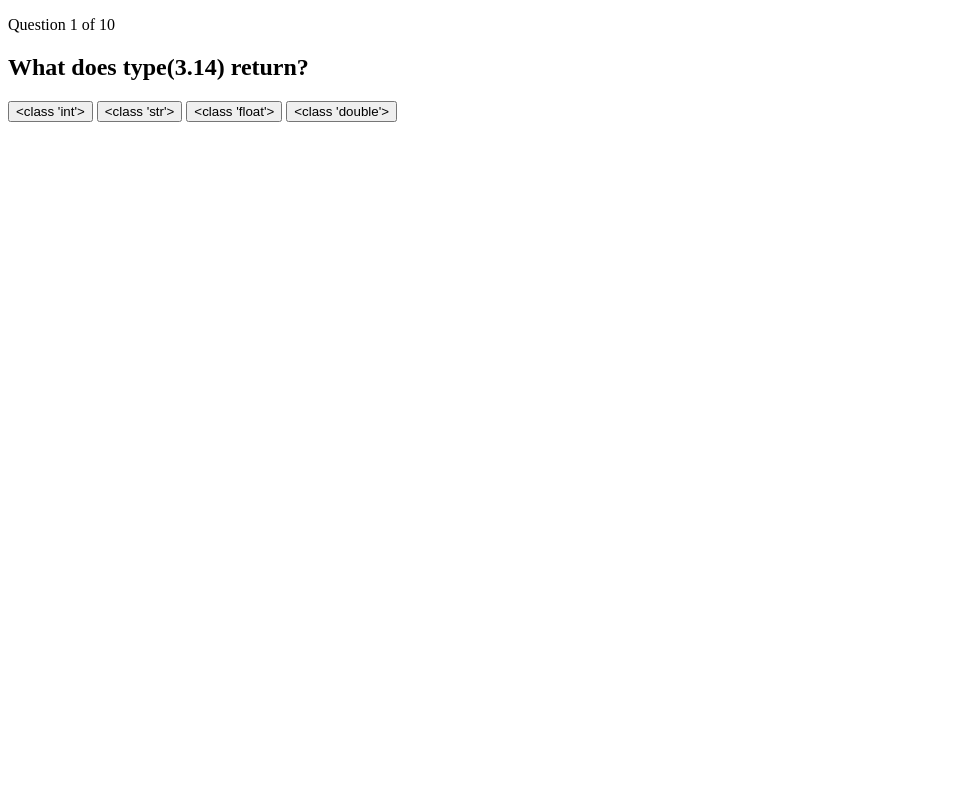
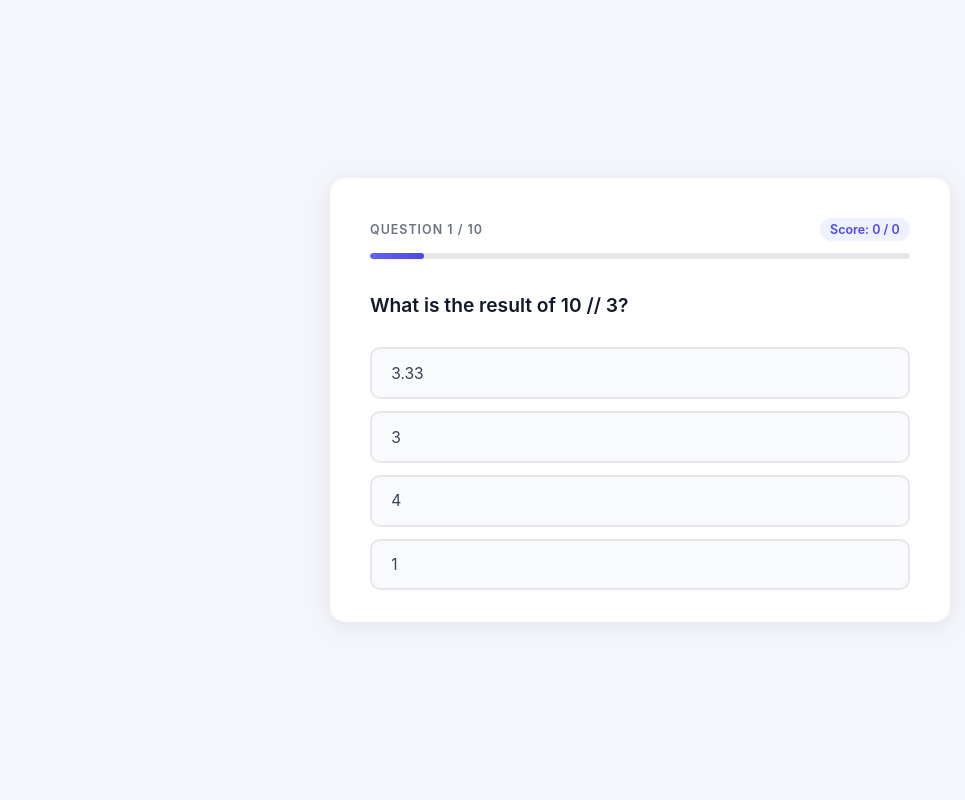
Before and after one commit to embedolla/quiz-app, a Flask app: page / in a window 1280 px wide. Shown: the whole page, without its empty margins (0-965 px from the left). Run offline with Flask 3, Linux system fonts and the light colour scheme.

Commit message:
feat: improve UI and add features

```diff
--- a/app.py
+++ b/app.py
@@ -1,3 +1,5 @@
+import random
+
 from flask import Flask, Response, redirect, render_template, request, session, url_for
 
 from questions import QUESTIONS
@@ -9,27 +11,44 @@ def create_app() -> Flask:
 
     @app.route("/")
     def index() -> str:
-        if session.get("question_index") is None:
+        if session.get("question_index") is None or session.get("question_order") is None:
             session["question_index"] = 0
             session["score"] = 0
+            session["question_order"] = random.sample(range(len(QUESTIONS)), len(QUESTIONS))
         idx = session["question_index"]
+        q_idx = session["question_order"][idx]
         return render_template(
             "question.html",
-            question=QUESTIONS[idx],
+            question=QUESTIONS[q_idx],
             index=idx,
             total=len(QUESTIONS),
+            score=session["score"],
         )
 
     @app.route("/answer", methods=["POST"])
     def answer() -> Response:
         idx = session["question_index"]
+        q_idx = session["question_order"][idx]
         choice = int(request.form["choice"])
-        if choice == QUESTIONS[idx]["answer"]:
+        correct = choice == QUESTIONS[q_idx]["answer"]
+        if correct:
             session["score"] += 1
+        session["feedback_correct"] = correct
+        session["feedback_answer"] = QUESTIONS[q_idx]["choices"][QUESTIONS[q_idx]["answer"]]
         session["question_index"] = idx + 1
-        if session["question_index"] >= len(QUESTIONS):
-            return redirect(url_for("results"))
-        return redirect(url_for("index"))
+        return redirect(url_for("feedback"))
+
+    @app.route("/feedback")
+    def feedback() -> str:
+        correct = session.get("feedback_correct", False)
+        correct_answer = session.get("feedback_answer", "")
+        done = session.get("question_index", 0) >= len(QUESTIONS)
+        return render_template(
+            "feedback.html",
+            correct=correct,
+            correct_answer=correct_answer,
+            done=done,
+        )
 
     @app.route("/results")
     def results() -> str:
--- a/templates/question.html
+++ b/templates/question.html
@@ -2,15 +2,134 @@
 <html lang="en">
 <head>
   <meta charset="UTF-8">
+  <meta name="viewport" content="width=device-width, initial-scale=1">
   <title>Question {{ index + 1 }} of {{ total }}</title>
+  <style>
+    *, *::before, *::after { box-sizing: border-box; margin: 0; padding: 0; }
+
+    body {
+      min-height: 100vh;
+      display: flex;
+      align-items: center;
+      justify-content: center;
+      background: #f4f6fb;
+      font-family: -apple-system, BlinkMacSystemFont, "Segoe UI", sans-serif;
+      color: #1a1a2e;
+      padding: 1.5rem;
+    }
+
+    .card {
+      background: #ffffff;
+      border-radius: 16px;
+      box-shadow: 0 4px 24px rgba(0, 0, 0, 0.08);
+      padding: 2.5rem 2.5rem 2rem;
+      width: 100%;
+      max-width: 620px;
+    }
+
+    /* ── Header row ── */
+    .header {
+      display: flex;
+      justify-content: space-between;
+      align-items: center;
+      margin-bottom: 0.75rem;
+    }
+
+    .question-label {
+      font-size: 0.78rem;
+      font-weight: 600;
+      letter-spacing: 0.08em;
+      text-transform: uppercase;
+      color: #6b7280;
+    }
+
+    .score-badge {
+      font-size: 0.78rem;
+      font-weight: 600;
+      color: #4f46e5;
+      background: #eef2ff;
+      padding: 0.25rem 0.65rem;
+      border-radius: 999px;
+    }
+
+    /* ── Progress bar ── */
+    .progress-track {
+      height: 6px;
+      background: #e5e7eb;
+      border-radius: 999px;
+      margin-bottom: 2rem;
+      overflow: hidden;
+    }
+
+    .progress-fill {
+      height: 100%;
+      background: linear-gradient(90deg, #6366f1, #4f46e5);
+      border-radius: 999px;
+      transition: width 0.3s ease;
+    }
+
+    /* ── Question text ── */
+    .question-text {
+      font-size: 1.2rem;
+      font-weight: 600;
+      line-height: 1.5;
+      margin-bottom: 1.75rem;
+      color: #111827;
+    }
+
+    /* ── Option cards ── */
+    .options {
+      display: flex;
+      flex-direction: column;
+      gap: 0.75rem;
+    }
+
+    .option-btn {
+      width: 100%;
+      padding: 0.9rem 1.2rem;
+      background: #f9fafb;
+      border: 2px solid #e5e7eb;
+      border-radius: 10px;
+      font-size: 0.97rem;
+      font-family: inherit;
+      color: #374151;
+      text-align: left;
+      cursor: pointer;
+      transition: border-color 0.15s, background 0.15s, color 0.15s, transform 0.1s;
+    }
+
+    .option-btn:hover {
+      border-color: #6366f1;
+      background: #eef2ff;
+      color: #4338ca;
+      transform: translateY(-1px);
+    }
+
+    .option-btn:active {
+      transform: translateY(0);
+    }
+  </style>
 </head>
 <body>
-  <p>Question {{ index + 1 }} of {{ total }}</p>
-  <h2>{{ question.question }}</h2>
-  <form method="POST" action="/answer">
-    {% for choice in question.choices %}
-      <button type="submit" name="choice" value="{{ loop.index0 }}">{{ choice }}</button>
-    {% endfor %}
-  </form>
+  <div class="card">
+    <div class="header">
+      <span class="question-label">Question {{ index + 1 }} / {{ total }}</span>
+      <span class="score-badge">Score: {{ score }} / {{ index }}</span>
+    </div>
+
+    <div class="progress-track">
+      <div class="progress-fill" style="width: {{ ((index + 1) * 100 // total) }}%"></div>
+    </div>
+
+    <p class="question-text">{{ question.question }}</p>
+
+    <form method="POST" action="/answer">
+      <div class="options">
+        {% for choice in question.choices %}
+          <button class="option-btn" type="submit" name="choice" value="{{ loop.index0 }}">{{ choice }}</button>
+        {% endfor %}
+      </div>
+    </form>
+  </div>
 </body>
 </html>
```
Also changed, not shown: templates/feedback.html (added, +95 -0 lines), templates/results.html (+107 -3 lines).
